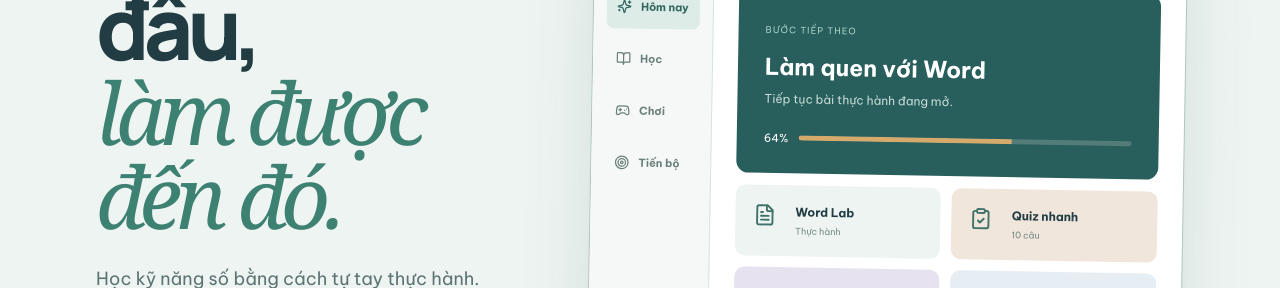
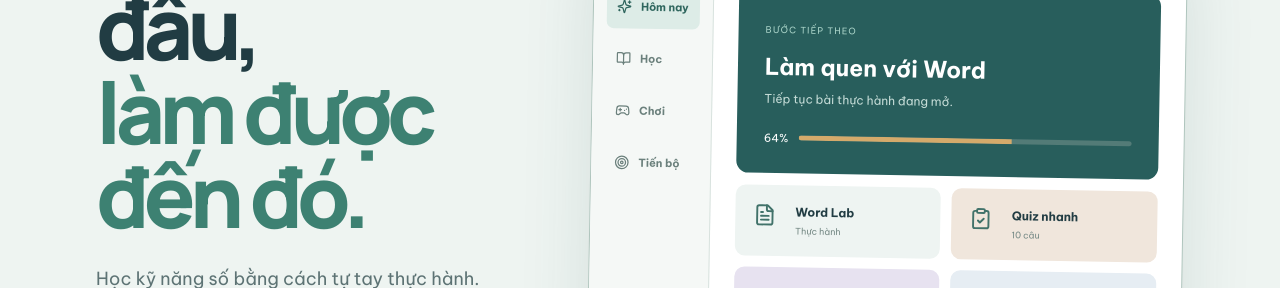
Before and after one commit to huunghia160699/xuong-cong-nghe, a Next.js app: page / in a window 1280 px wide. Shown: the part 312-600 px from the top of the page. Built offline with nearby package versions, Linux system fonts and the light colour scheme; no server answers.

Commit message:
style: use sans serif typography throughout homepage

```diff
--- a/src/app/(public)/home-condensed.css
+++ b/src/app/(public)/home-condensed.css
@@ -14,5 +14,6 @@
 .xcn-u-future-list p{margin:0;color:#687b77;font-size:13px}
 .xcn-u-future-list small{padding:5px 8px;border-radius:999px;background:#e6d9bd;color:#6d5633;font-size:8px;font-weight:900;letter-spacing:.08em;text-transform:uppercase}
 .xcn-u-condensed .xcn-u-news-grid h3{font-family:inherit;font-weight:750;letter-spacing:-.035em}
+.xcn-u-condensed .xcn-u-hero-copy h1 em{font-family:inherit;font-style:normal;font-weight:850;letter-spacing:-.07em}
 @media(max-width:800px){.xcn-u-future-grid{grid-template-columns:1fr;gap:38px}}
 @media(max-width:650px){.xcn-u-future-list article{grid-template-columns:25px 1fr;gap:12px}.xcn-u-future-list small{display:none}}
```
Also changed, not shown: 1 other file (tests, documents, lock files or other folders).
